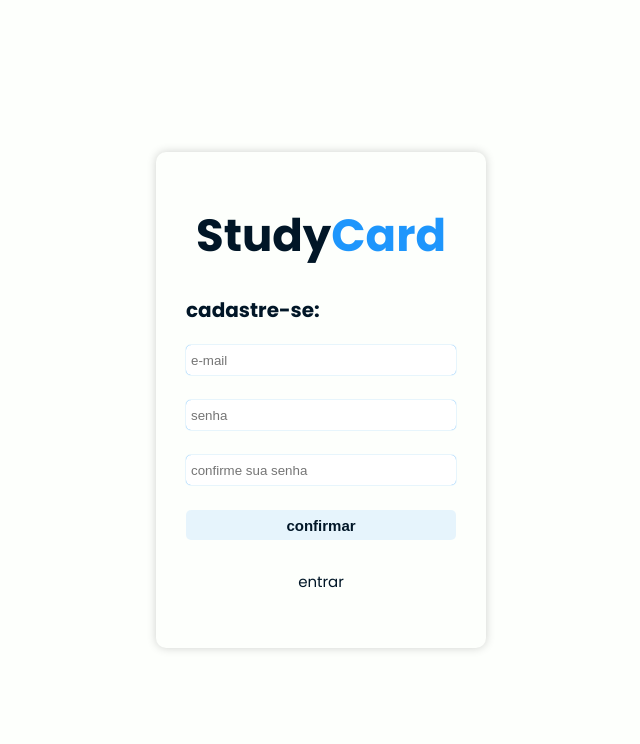
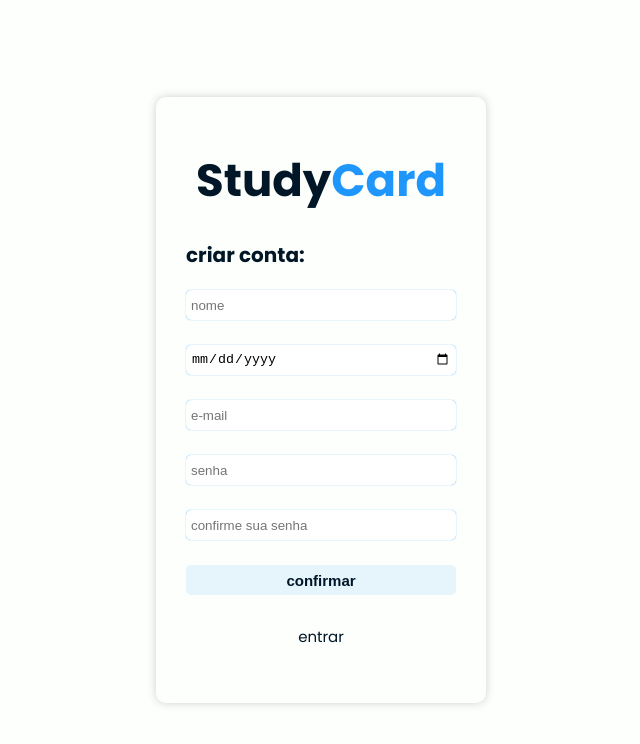
Before and after one commit to AdsonNascimento/StudyCard-authenticated, a React (Vite) app in the folder frontend/: page /register in a window 1280 px wide. Shown: the top 744 px of the page, without its empty margins (319-959 px from the left). Built offline with nearby package versions, Linux system fonts and the light colour scheme.

Commit message:
new information in registration

```diff
--- a/frontend/src/page/Login/Login.scss
+++ b/frontend/src/page/Login/Login.scss
@@ -91,7 +91,6 @@
   #login-page {
     section {
       width: 100vw;
-      height: 75vh;
       padding: 5rem 2rem;
       box-shadow: none;
 
--- a/frontend/src/page/Register/Register.jsx
+++ b/frontend/src/page/Register/Register.jsx
@@ -6,6 +6,8 @@ import "./Register.scss"
 import strongPassword from '../../tools/strongPassword.js';
 
 export default function Register() {
+    const [name, setName] = useState('');
+    const [birthday, setBirthday] = useState('');
     const [email, setEmail] = useState('');
     const [password, setPassword] = useState('');
     const [confirmedPassword, setConfirmedPassword] = useState('');
@@ -24,8 +26,16 @@ export default function Register() {
         }
 
         try {
-            await createUser(email, password, confirmedPassword);
+            await createUser(
+                name,
+                birthday,
+                email,
+                password,
+                confirmedPassword
+            );
+
             alert("Usuário criado com sucesso!");
+
             await login(email, password);
         } catch (error) {
             console.error(error.message)
@@ -39,11 +49,32 @@ export default function Register() {
             <section>
                 <h1 lang="en">Study<span>Card</span></h1>
                 <form id="register" action="" method="post" onSubmit={handleSubmit}>
-                    <h2>cadastre-se:</h2>
+                    <h2>criar conta:</h2>
                     <div className="login-info">
-                        <label htmlFor="user">seu e-mail</label>
+                        <label htmlFor="user">Nome</label>
                         <input
-                            id="user"
+                            className='default-input'
+                            type="text"
+                            required
+                            placeholder="nome"
+                            value={name}
+                            onChange={(e) => setName(e.target.value)}
+                        />
+                    </div>
+                    <div className="login-info">
+                        <label htmlFor="user">Data de nascimento</label>
+                        <input
+                            className='default-input'
+                            type="date"
+                            required
+                            placeholder="data de nascimento"
+                            value={birthday}
+                            onChange={(e) => setBirthday(e.target.value)}
+                        />
+                    </div>
+                    <div className="login-info">
+                        <label htmlFor="user">Seu e-mail</label>
+                        <input
                             className='default-input'
                             type="email"
                             required
@@ -55,7 +86,6 @@ export default function Register() {
                     <div className="login-info">
                         <label htmlFor="password">Senha:</label>
                         <input
-                            id="password"
                             className='default-input'
                             type="password"
                             required
@@ -67,7 +97,6 @@ export default function Register() {
                     <div className="login-info">
                         <label htmlFor="check-password">Confirme sua senha:</label>
                         <input
-                            id="check-password"
                             className='default-input'
                             type="password"
                             required
--- a/frontend/src/page/Register/Register.scss
+++ b/frontend/src/page/Register/Register.scss
@@ -91,7 +91,6 @@
   #register-page {
     section {
       width: 100vw;
-      height: 100%;
       padding: 5rem 2rem;
       box-shadow: none;
 
--- a/frontend/src/services/api.js
+++ b/frontend/src/services/api.js
@@ -8,6 +8,6 @@ export const createSession = async (email, password) => {
     return api.post('/sessions', { email, password })
 }
 
-export async function createUser (email, password, confirmedPassword) {
-    return await api.post('/user', {email, password, confirmedPassword})
+export async function createUser (name, birthday, email, password, confirmedPassword) {
+    return await api.post('/user', {name, birthday, email, password, confirmedPassword})
 }
```
